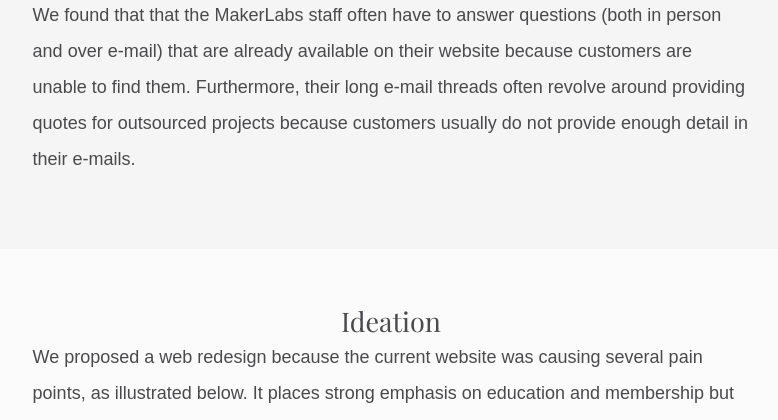
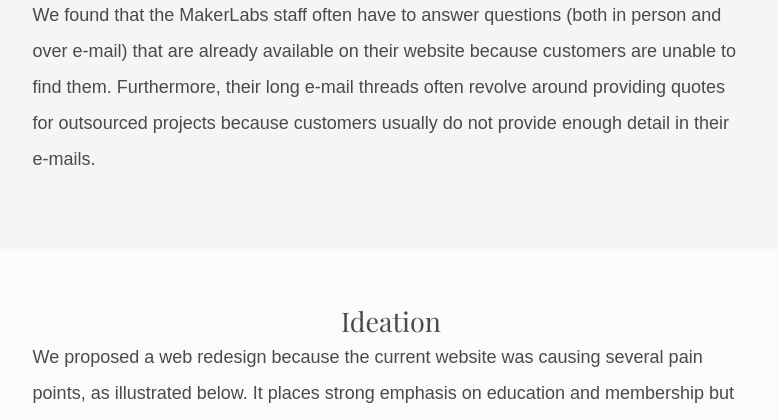
Before and after one commit to wendyyuanlu/p3, a PHP site: page /makerlabs.php in a window 1280 px wide; the page is wider, and only the part inside the window is pictured. Shown: the part 4892-5312 px from the top of that part, without its empty margins (249-1027 px from the left). Run offline with PHP 8.4, Linux system fonts and the light colour scheme; some web fonts are replaced.

Commit message:
fixed typos

```diff
--- a/makerlabs.php
+++ b/makerlabs.php
@@ -96,7 +96,7 @@
               <div class="col-2">
                 <figure>
                   <img src="img/projects/makerlabs/participant-admin.jpg" alt="Admin">
-                  <p><strong>Admins/Community Managers</strong>: taff members who with company affairs & works with customers</p>
+                  <p><strong>Admins/Community Managers</strong>: Staff members who with company affairs & works with customers</p>
                 </figure>
               </div>
 
@@ -127,7 +127,7 @@
 
             <div class="narrow">
               <p>
-                In each visit, I would report our findings to the CEO on the different opportunities we identified, and this led them to take initiative on several of these opportunites and business problems.
+                In each visit, I would report our findings to the CEO on the different opportunities we identified, and this led them to take initiative on several of these opportunities and business problems.
               </p>
             </div> <!--end narrow-->
 
@@ -168,7 +168,7 @@
 
             <div class="narrow">
               <p>
-                We found that that the MakerLabs staff often have to answer questions (both in person and over e-mail) that are already available on their website because customers are unable to find them. Furthermore, their long e-mail threads often revolve around providing quotes for outsourced projects because customers usually do not provide enough detail in their e-mails.
+                We found that the MakerLabs staff often have to answer questions (both in person and over e-mail) that are already available on their website because customers are unable to find them. Furthermore, their long e-mail threads often revolve around providing quotes for outsourced projects because customers usually do not provide enough detail in their e-mails.
               </p>
             </div> <!--end narrow-->
           </section> <!--end panel-->
@@ -204,7 +204,7 @@
             <h2>Final Design</h2>
             <div class="narrow">
               <p>
-                I designed the user interface and then turned it into a clickable prototype. Our client wanted a clean website and preferred icons/illustrations over photographs so that the visual content wouldn't be overwhelming.
+                I designed the user interface and then turned it into a clickable prototype using Axure. Our client wanted a clean website and preferred icons/illustrations over photographs so that the visual content wouldn't be overwhelming.
               </p>
             </div>
 
@@ -326,7 +326,7 @@
 
               <div class="col-2">
                 <p>
-                  We presented our concept to the MakerLabs team, including all of the stakeholders we worked closely with throughout the project. Our concept was very well received and our research findings helped MakerLabs gain a different persepctive as well as identify opporunities in their business process.
+                  We presented our concept to the MakerLabs team, including all of the stakeholders we worked closely with throughout the project. Our concept was very well received and our research findings helped MakerLabs gain a different perspective as well as identify opportunities in their business process.
                 </p>
                 <p>
                   Some of largest takeaways for me in this project is working with a client that my team and I had no prior connection with. As the main point of contact with the client, I learned how to pitch myself to a client, how to effectively communicate with them throughout a project, how to propose a concept to them, as well as how to be sensitive when discussing business problems or opportunities.
```
